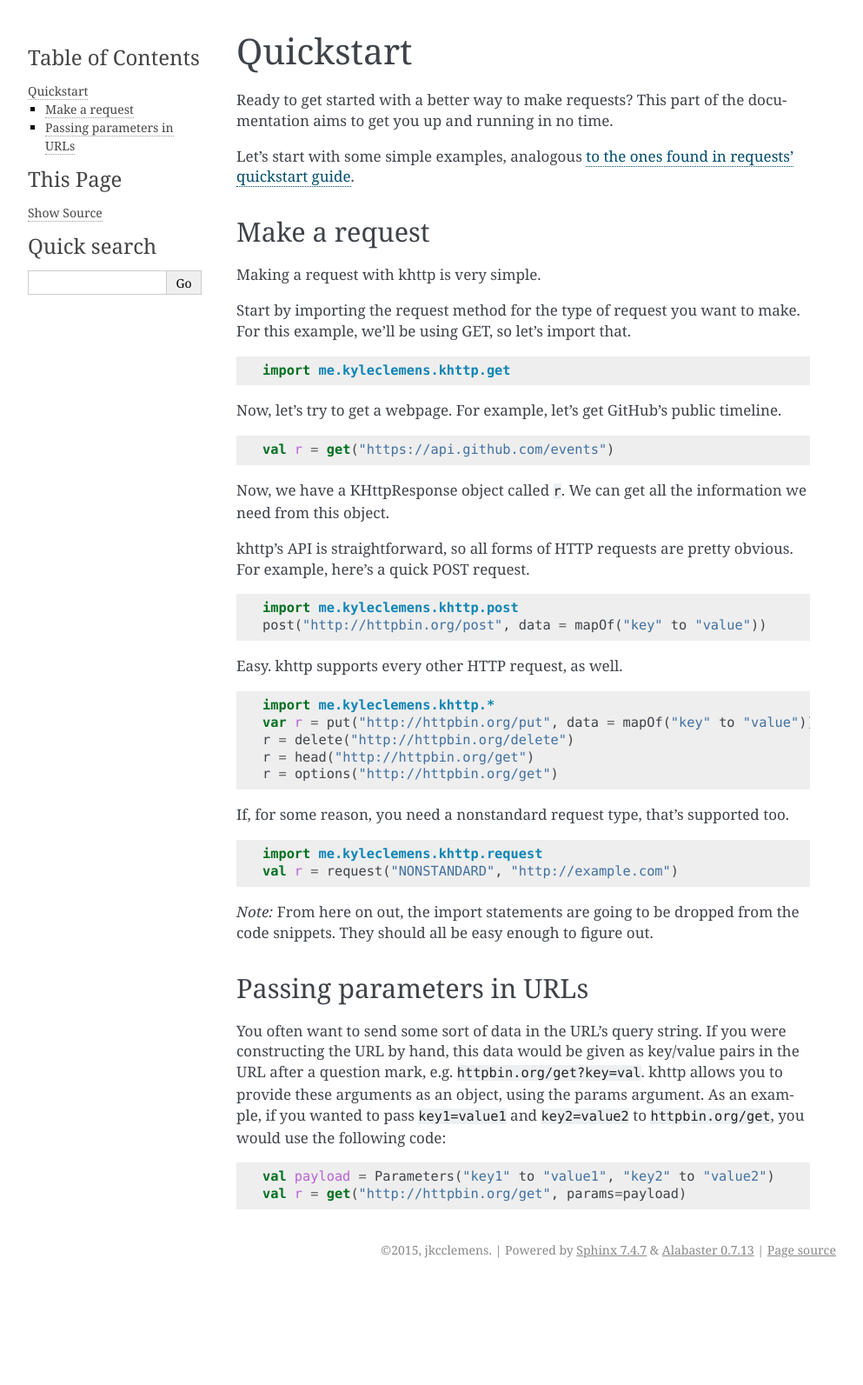
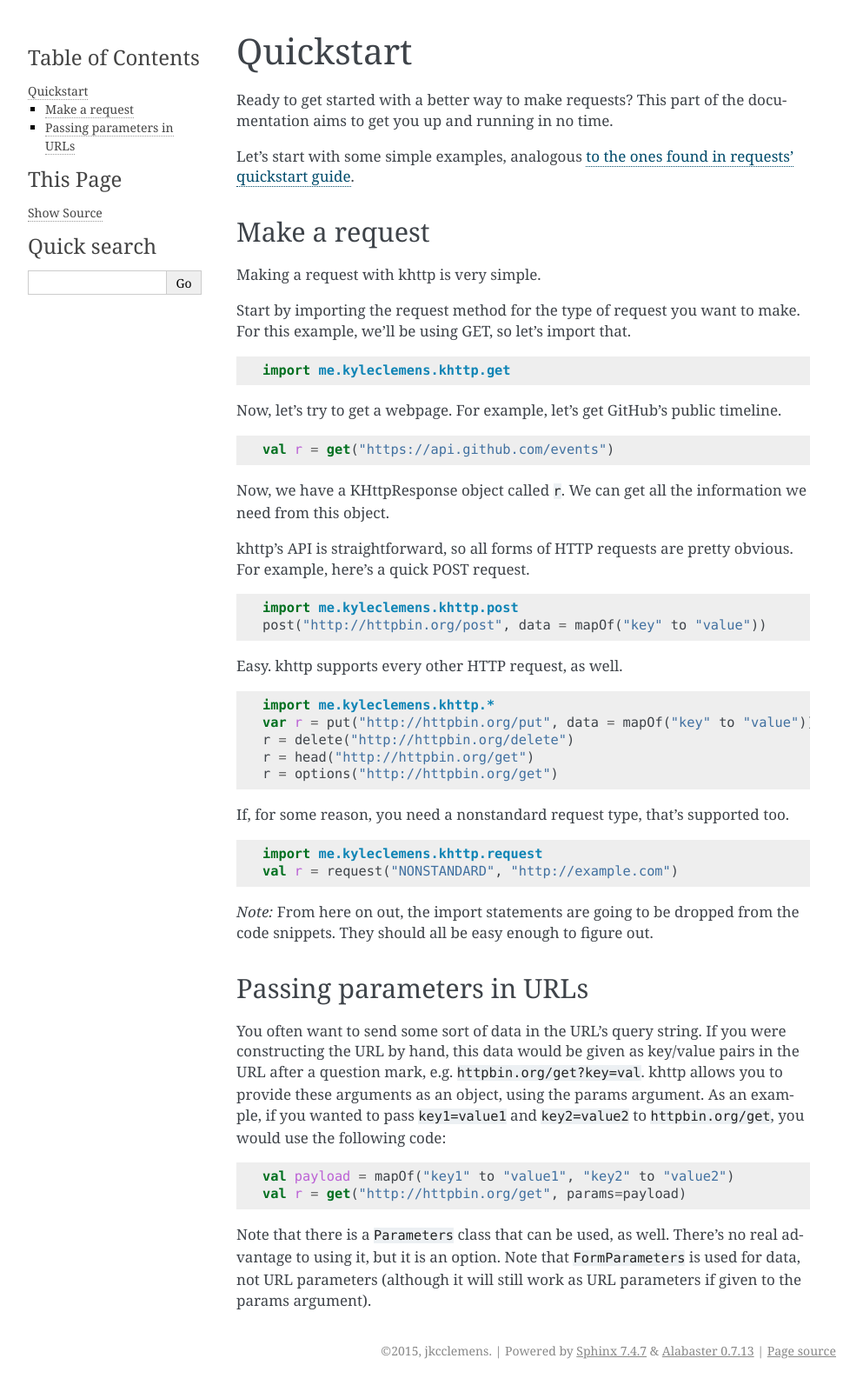
Before and after one commit to Karn/khttp-android, a Sphinx documentation site: the page built from docs/source/user/quickstart.rst, in a window 1280 px wide. Shown: the whole page at 87% size, without its empty margins (148-1141 px from the left). Built offline with Sphinx 7.4.7, drawn with Linux system fonts in a browser that asks for light colours; before the commit the page ends 1477 px from its top, so only the background shows below that.

Commit message:
Updated: Use a map

```diff
--- a/docs/source/user/quickstart.rst
+++ b/docs/source/user/quickstart.rst
@@ -67,5 +67,9 @@ and ``key2=value2`` to ``httpbin.org/get``\ , you would use the following code:
 
 ::
 
-    val payload = Parameters("key1" to "value1", "key2" to "value2")
+    val payload = mapOf("key1" to "value1", "key2" to "value2")
     val r = get("http://httpbin.org/get", params=payload)
+
+Note that there is a ``Parameters`` class that can be used, as well. There's no real advantage to using it, but it is an
+option. Note that ``FormParameters`` is used for data, not URL parameters (although it will still work as URL parameters
+if given to the params argument).
```
